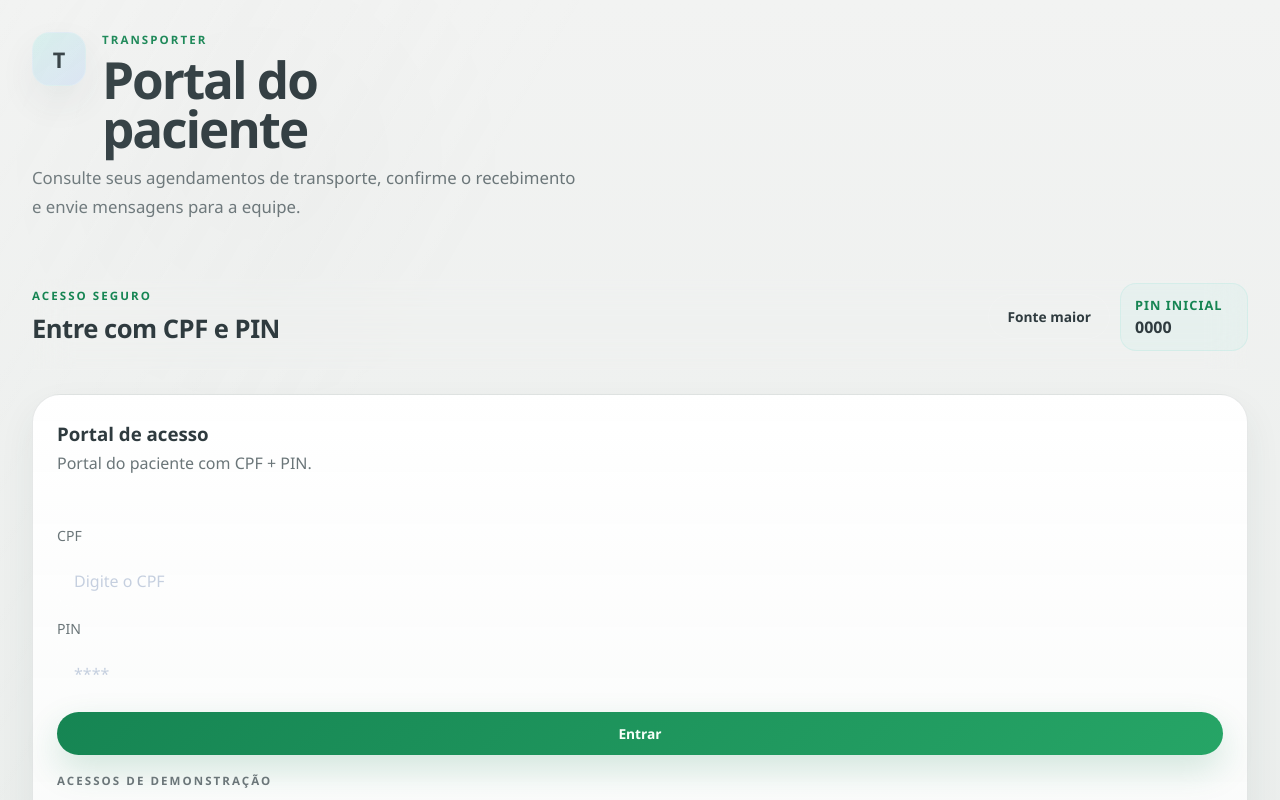
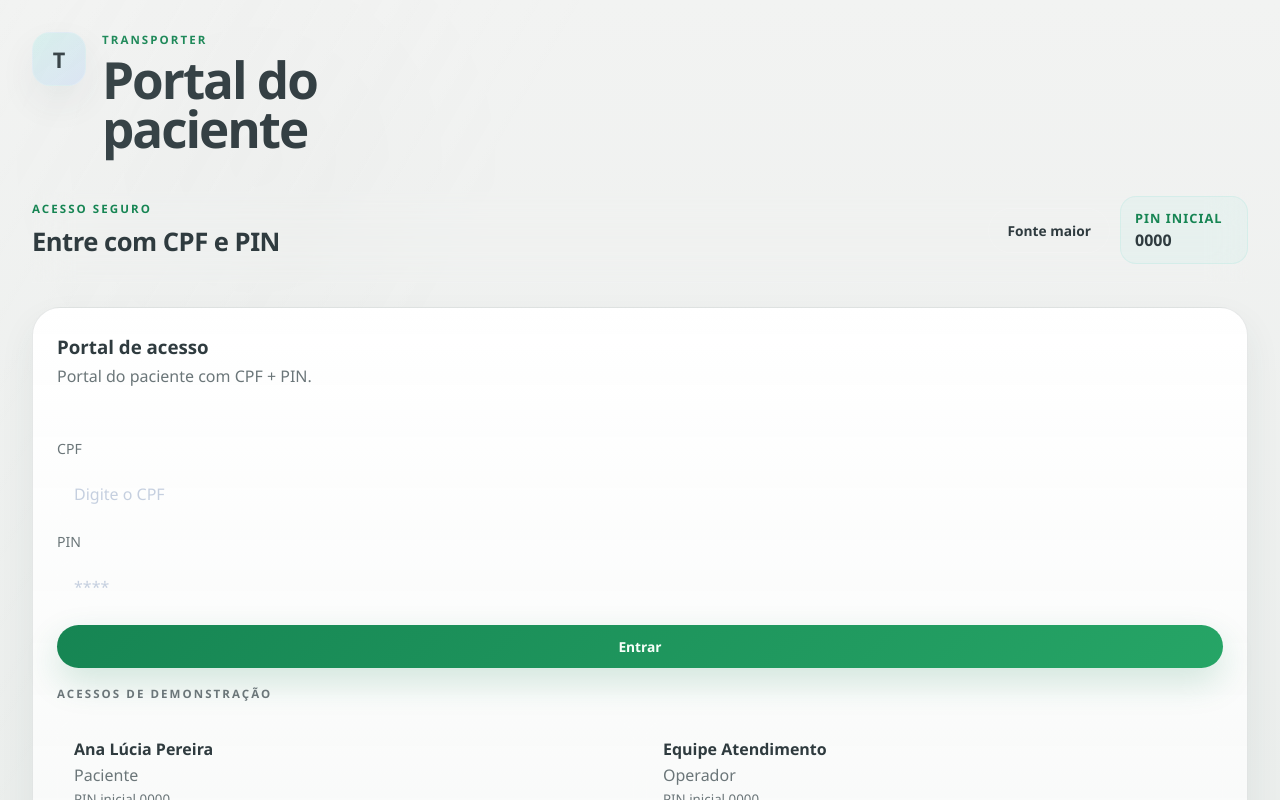
Before and after one commit to Garcez7R/transporter, a React (Vite) app: page / in a window 1280 px wide. Shown: the top 800 px of the page. Built offline with nearby package versions, Linux system fonts and the light colour scheme.

Commit message:
chore: simplificar cabecalho do portal do paciente

```diff
--- a/src/App.tsx
+++ b/src/App.tsx
@@ -638,9 +638,6 @@ function App() {
                 <h1>Portal do paciente</h1>
               </div>
             </div>
-            <p className="hero-copy">
-              Consulte seus agendamentos de transporte, confirme o recebimento e envie mensagens para a equipe.
-            </p>
           </div>
 
           <header className="topbar topbar-v2">
```
